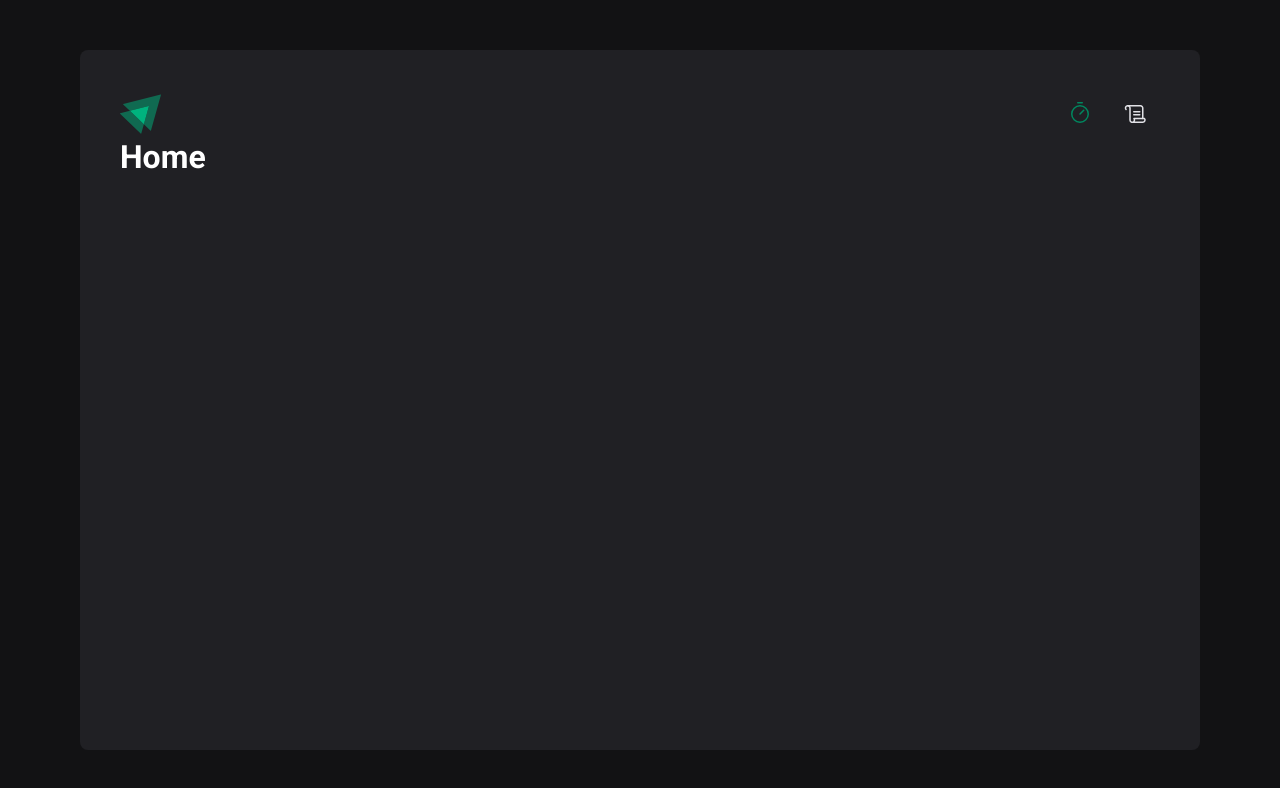
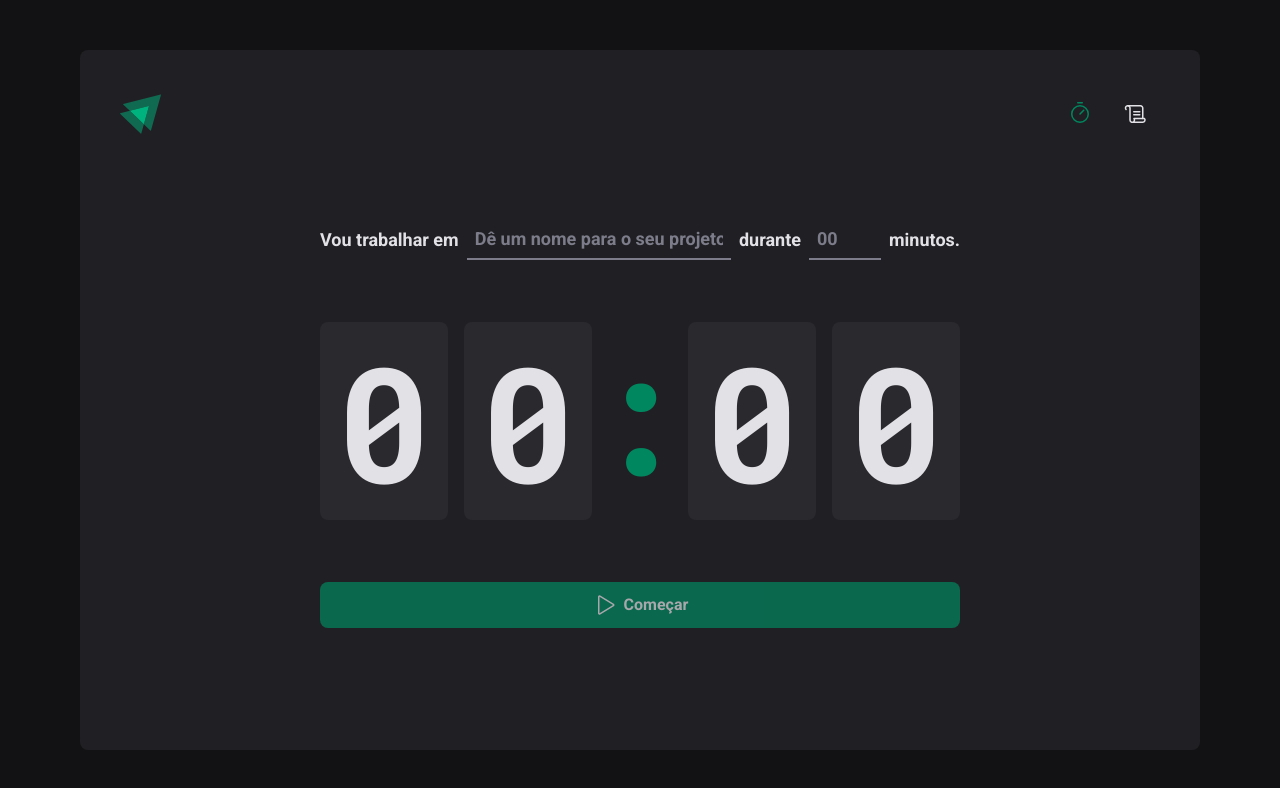
Before and after one commit to Thiago-Fers7/ignite-timer, a React (Vite) app: page / in a window 1280 px wide. Shown: the top 788 px of the page. Built offline with nearby package versions, Linux system fonts and the light colour scheme.

Commit message:
Home styles

```diff
--- a/src/pages/Home.tsx
+++ /dev/null
@@ -1,7 +0,0 @@
-export function Home() {
-  return (
-    <div>
-      <h1>Home</h1>
-    </div>
-  )
-}
--- /dev/null
+++ b/src/pages/Home/index.tsx
@@ -0,0 +1,59 @@
+import { Play } from 'phosphor-react'
+import {
+  CountdownContainer,
+  FormContainer,
+  HomeContainer,
+  MinutesAmountInput,
+  Separator,
+  StartCountdownButton,
+  TaskInput,
+} from './styles'
+
+export function Home() {
+  return (
+    <HomeContainer>
+      <form action="">
+        <FormContainer>
+          <label htmlFor="task">Vou trabalhar em</label>
+          <TaskInput
+            type="text"
+            id="task"
+            placeholder="Dê um nome para o seu projeto"
+            list="task-suggestions"
+          />
+
+          <datalist id="task-suggestions">
+            <option value="Projeto 1" />
+            <option value="Projeto 2" />
+            <option value="Projeto 3" />
+          </datalist>
+
+          <label htmlFor="minutesAmount">durante</label>
+          <MinutesAmountInput
+            type="number"
+            id="minutesAmount"
+            placeholder="00"
+            step="1"
+            min="5"
+            max="60"
+          />
+
+          <span>minutos.</span>
+        </FormContainer>
+
+        <CountdownContainer>
+          <span>0</span>
+          <span>0</span>
+          <Separator>:</Separator>
+          <span>0</span>
+          <span>0</span>
+        </CountdownContainer>
+
+        <StartCountdownButton disabled type="submit">
+          <Play size="2.4rem" />
+          Começar
+        </StartCountdownButton>
+      </form>
+    </HomeContainer>
+  )
+}
--- /dev/null
+++ b/src/pages/Home/styles.ts
@@ -0,0 +1,114 @@
+import styled from 'styled-components'
+
+export const HomeContainer = styled.main`
+  flex: 1;
+
+  display: grid;
+  place-items: center;
+
+  form {
+    display: flex;
+    flex-direction: column;
+    align-items: center;
+    gap: 6.2rem;
+  }
+`
+
+export const FormContainer = styled.fieldset`
+  width: 100%;
+  display: flex;
+  align-items: center;
+  gap: 0.8rem;
+  border: none;
+
+  font-size: 1.8rem;
+  font-weight: 700;
+  line-height: 2.9rem;
+  color: ${({ theme }) => theme.colors.gray[100]};
+  flex-wrap: wrap;
+`
+
+const BaseInput = styled.input`
+  background: transparent;
+  height: 4rem;
+  border: 0;
+  border-bottom: 0.2rem solid ${({ theme }) => theme.colors.gray[500]};
+
+  font-weight: 700;
+  font-size: 1.8rem;
+  line-height: 1.8rem;
+  padding: 1.1rem 0.8rem;
+  color: ${({ theme }) => theme.colors.gray[100]};
+
+  &:focus {
+    box-shadow: none;
+    border-color: ${({ theme }) => theme.colors.green[500]};
+  }
+
+  &::placeholder {
+    color: ${({ theme }) => theme.colors.gray[500]};
+  }
+`
+
+export const TaskInput = styled(BaseInput)`
+  flex: 1;
+
+  &::-webkit-calendar-picker-indicator {
+    display: none !important;
+  }
+`
+
+export const MinutesAmountInput = styled(BaseInput)`
+  width: 7.2rem;
+`
+
+export const CountdownContainer = styled.section`
+  font-family: 'Roboto mono', monospace;
+  font-size: 16rem;
+  line-height: 11.8rem;
+  color: ${({ theme }) => theme.colors.gray[100]};
+
+  display: flex;
+  gap: 1.6rem;
+
+  span {
+    background: ${({ theme }) => theme.colors.gray[700]};
+    border-radius: 0.8rem;
+    padding: 4rem 1.6rem;
+  }
+`
+
+export const Separator = styled.div`
+  padding: 3.2rem 0;
+  color: ${({ theme }) => theme.colors.green[500]};
+
+  width: 6.4rem;
+  overflow: hidden;
+  display: flex;
+  justify-content: center;
+`
+
+export const StartCountdownButton = styled.button`
+  width: 100%;
+  font-size: 1.6rem;
+  font-weight: 700;
+  line-height: 2.9;
+
+  display: flex;
+  align-items: center;
+  justify-content: center;
+  gap: 0.8rem;
+  border-radius: 0.8rem;
+  background: ${({ theme }) => theme.colors.green[500]};
+  color: ${({ theme }) => theme.colors.gray[100]};
+  border: 0;
+
+  &:disabled {
+    opacity: 0.7;
+    cursor: not-allowed;
+  }
+
+  &:not(:disabled):hover {
+    background: ${({ theme }) => theme.colors.green[700]};
+  }
+`
--- a/src/styles/global.ts
+++ b/src/styles/global.ts
@@ -27,6 +27,7 @@ export const GlobalStyle = createGlobalStyle`
   body {
     background: ${({ theme }) => theme.colors.gray[900]};
     color: ${({ theme }) => theme.colors.white};
+    -webkit-font-smoothing: antialiased;
   }
 
   body, button, input, textarea {
```
